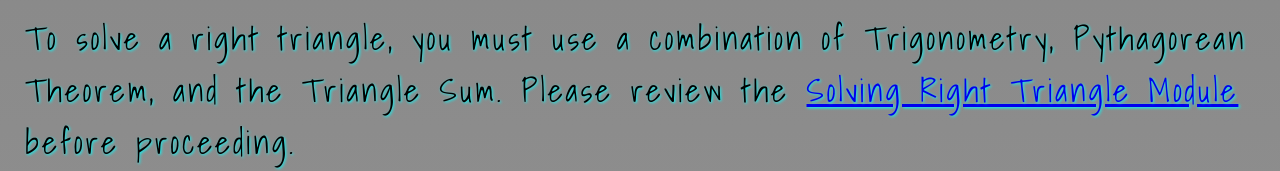
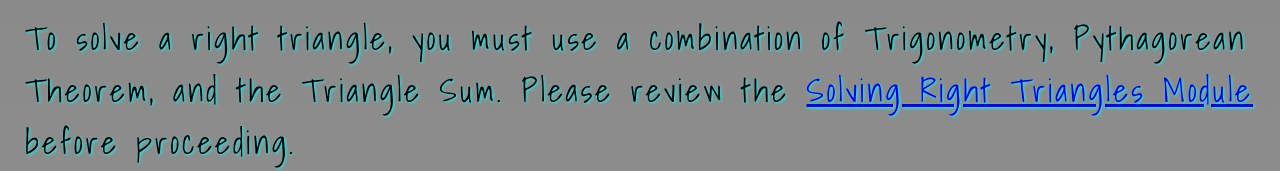
Before and after one commit to jillwilliams/Solve-Triangle, a plain HTML site: page index.html in a window 1280 px wide. Shown: the part 616-787 px from the top of the page. Drawn offline with Linux system fonts and the light colour scheme; a web font is replaced by a local one.

Commit message:
Final Draft

```diff
--- a/index.html
+++ b/index.html
@@ -27,7 +27,7 @@
     <p>
         <img src="images/pic1.png" alt="ex" id="pic1" />
         To solve a right triangle, you must use a combination of Trigonometry, Pythagorean Theorem, and the Triangle Sum.
-        Please review the <a HREF="https://jillwilliams.github.io/Solving-Right-Triangles/">Solving Right Triangle Module</a> before proceeding.<hr>
+        Please review the <a HREF="https://jillwilliams.github.io/Solving-Right-Triangles/">Solving Right Triangles Module</a> before proceeding.<hr>
     </p>
     <p>
         Below is a calculator that will solve a triangle for you without having to do any calculations. You must enter one angle's degree and one side length, then click submit and it will generate the remaining unknown values.
```
